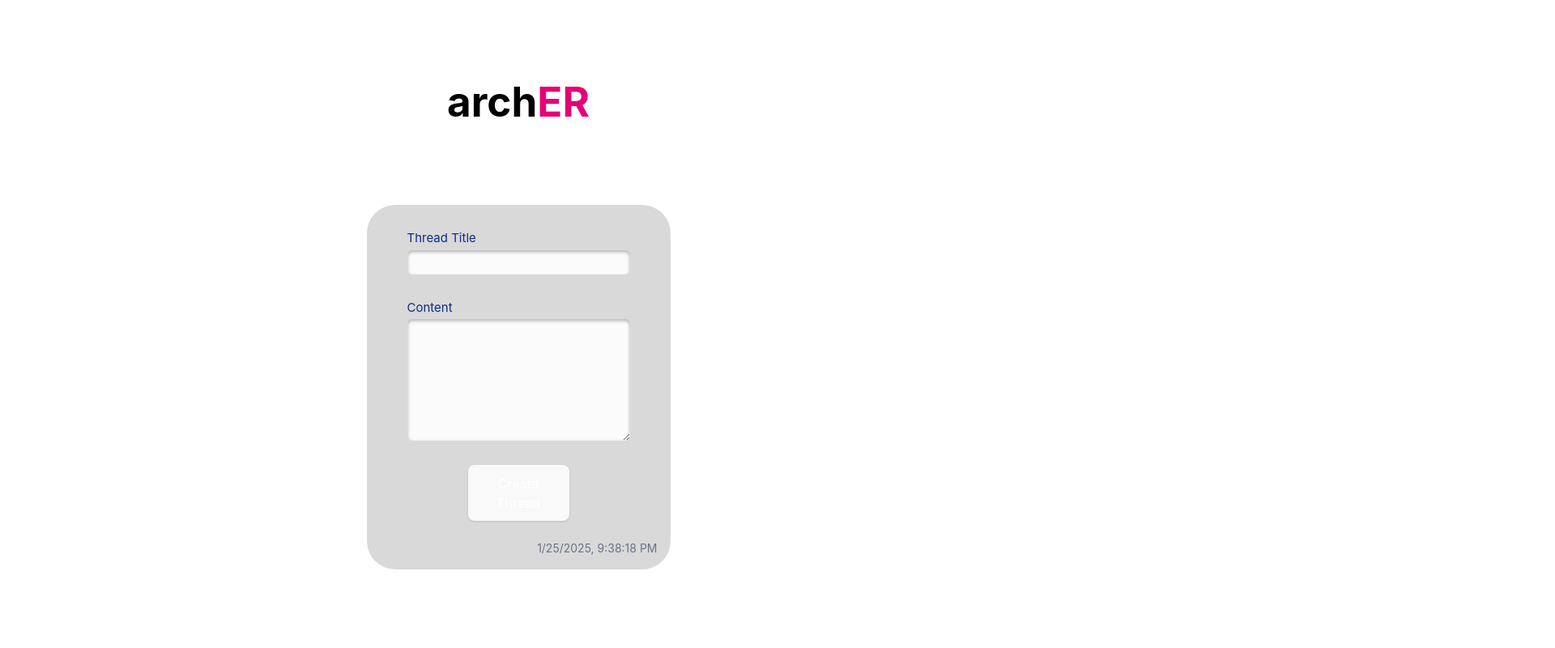
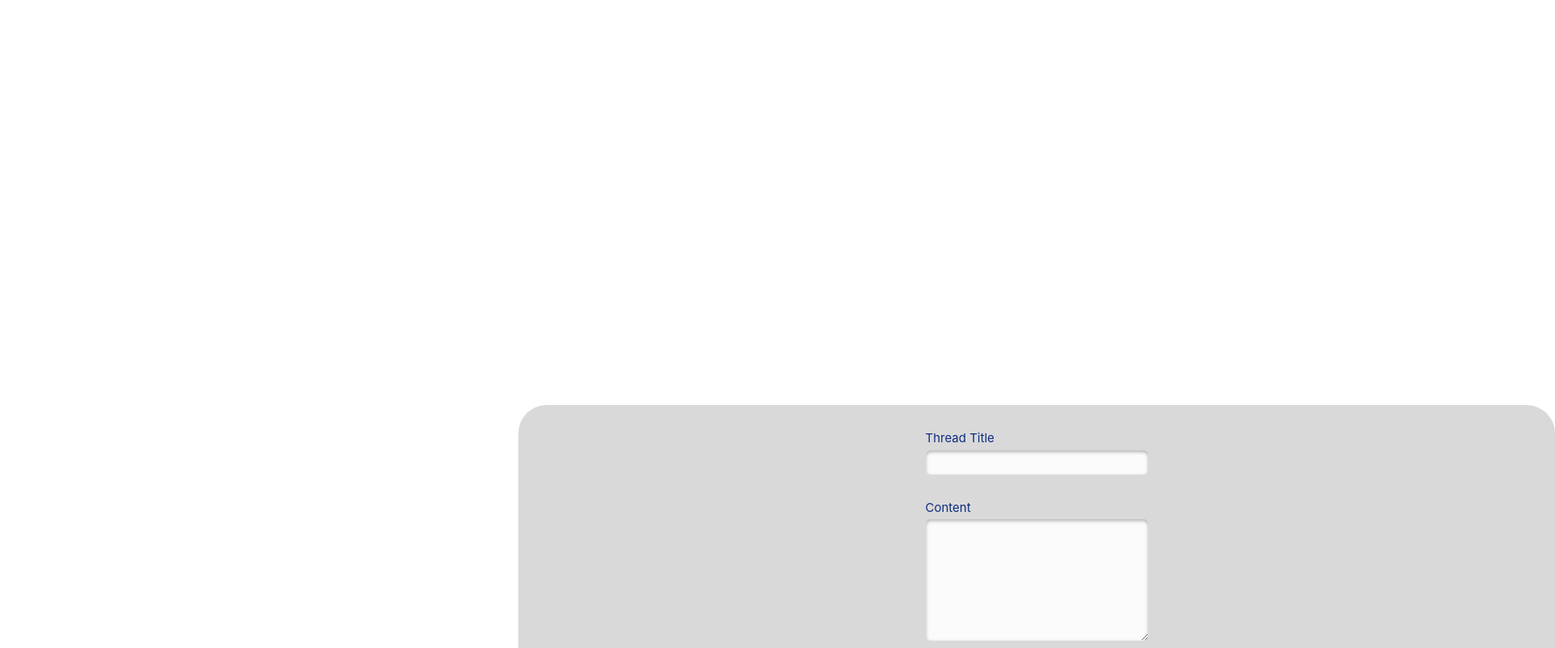
Before and after one commit to clairedriedger/supportER, a React (Vite) app in the folder frontend/: page /thread in a window 1280 px wide. Shown: the top 800 px of the page at 81% size, 1920 px wide, since content can reach past the window. Built offline with nearby package versions, Linux system fonts and the light colour scheme.

Commit message:
Arrows link to threadpage

```diff
--- a/frontend/src/pages/bodyPartPage.jsx
+++ b/frontend/src/pages/bodyPartPage.jsx
@@ -43,6 +43,14 @@ const BodyPartPage = ({ bodyPart, patientUserName, startStatus, pID }) => {
             ...darts,
             { x, y, id: darts.length + 1 }, // Add a unique ID for each dart
         ]);
+    };
+
+    const handleArrowClick = (e) => {
+        if (startStatus) {
+          navigate('/'); // Navigate to home if status is true
+        } else {
+          alert('Status is false, navigation prevented');
+        };
     };
 
     if (!image) {
@@ -101,7 +109,7 @@ const BodyPartPage = ({ bodyPart, patientUserName, startStatus, pID }) => {
                             border: 'none',
                             outline: 'none',
                         }}
-                        onClick={() => navigate(`/dart/${dart.id}`)} // Redirect on click
+                        onClick={() => setShowThread(true)} // Redirect on click
                     >
                         <img
                             src={dartImage}
@@ -109,27 +117,18 @@ const BodyPartPage = ({ bodyPart, patientUserName, startStatus, pID }) => {
                             className="w-15 h-15 object-contain"
                         />
                     </button>
+
+
                 ))}
+                {showThread && (
+                    <ThreadCreationPage
+                        patientname={patientUserName}
+                        Pid={pID}
+                    />
+                )}
             </main>
 
-            {/* Thread button */}
-            {startStatus && (
-                <div>
-                    <button
-                        onClick={() => setShowThread(true)}
-                        className="bg-blue-500 text-black px-4 py-2 rounded-md"
-                    >
-                        Show Thread Page
-                    </button>
 
-                    {showThread && (
-                        <ThreadCreationPage
-                            patientname={patientUserName}
-                            Pid={pID}
-                        />
-                    )}
-                </div>
-            )}
 
             {/* Footer */}
             <footer className="absolute bottom-0 left-0 w-full bg-gray-100 p-4 rounded-t-2xl shadow-md">
--- a/frontend/src/pages/threadPage.jsx
+++ b/frontend/src/pages/threadPage.jsx
@@ -37,12 +37,9 @@ const ThreadCreationPage = ({patientname, Pid}) => {
 
 
     return(
-        <div className="z-10">
+        <div className="w-full h-full absolute">
             <div className="space-y-[100px]">
-                <h1 className="text-5xl font-bold">
-                    <span className="text-black">arch</span><span className="text-pink-600">ER</span>
-                </h1>
-                <div className="flex flex-col items-center justify-center py-[30px] px-[50px] bg-[#D9D9D9] rounded-[35px] space-y-[30px] relative">
+                <div className="flex flex-col items-center justify-center mt-[100px] py-[30px] px-[50px] bg-[#D9D9D9] rounded-[35px] space-y-[30px] relative">
                     <div className="flex flex-col items-start justify-center space-y-[3px]">
                         <label
                         htmlFor="threadTitle"
@@ -73,7 +70,7 @@ const ThreadCreationPage = ({patientname, Pid}) => {
                         />
                     </div>
                     <button
-                        className="justify-center bg-black text-white p-1 w-[125px] tb:w-28 shadow rounded-2xl ph:text-[vw] tb:text-[1.15vw] font-poppins font-normal"
+                        className="justify-center bg-black text-black p-1 w-[125px] tb:w-28 shadow rounded-2xl ph:text-[vw] tb:text-[1.15vw] font-poppins font-normal"
                         onClick={createThread}
                     >
                         Create Thread
```
